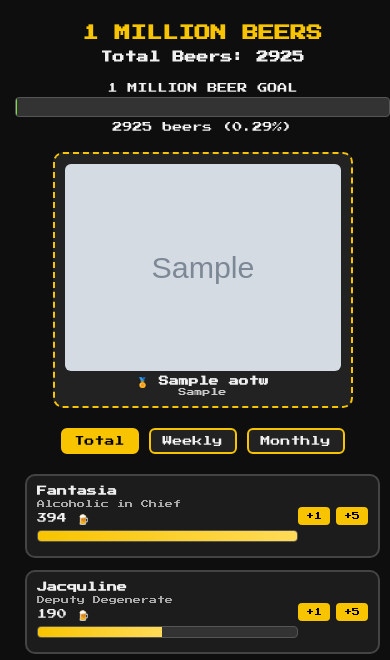
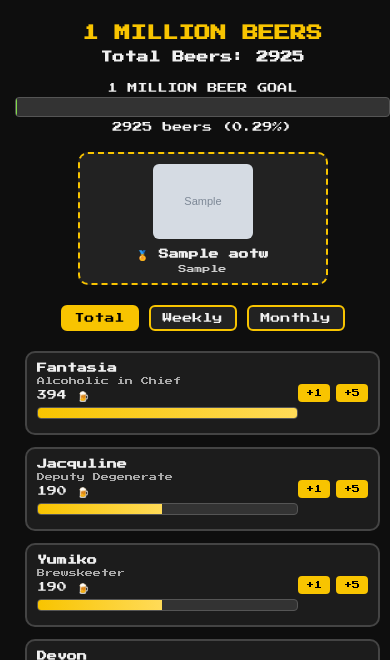
Before and after one commit to Donthekid/beer-tracker, a Flask app: page / in a window 390 px wide. Shown: the top 660 px of the page. Run offline with Flask 3, Linux system fonts and the light colour scheme; data comes from the database, SQL or seed files in the repository; tables that the repository leaves empty hold one stand-in row (values such as "Sample post"); grey boxes marked "Sample" are stand-in pictures.

Commit message:
Fix: rebuilt AOTW card for mobile layout

```diff
--- a/templates/index.html
+++ b/templates/index.html
@@ -21,10 +21,14 @@
 </div>
 
 {% if aotw %}
-<div style="margin: 20px auto; border: 2px dashed #f8c400; padding: 10px; max-width: 300px; background: #222; border-radius: 10px;">
-  <img src="{{ aotw.image }}" alt="AOTW" style="max-width: 100%; border-radius: 6px;">
-  <div style="font-size: 10px; margin-top: 5px;">🏅 <strong>{{ aotw.name }}</strong></div>
-  <div style="font-size: 8px; color: #ccc;">{{ aotw.caption }}</div>
+<div style="margin: 20px auto; border: 2px dashed #f8c400; padding: 10px; max-width: 250px; background: #222; border-radius: 10px;">
+  {% if aotw.image %}
+    <img src="{{ aotw.image }}" alt="AOTW" style="width: 100px; height: auto; border-radius: 6px; margin-bottom: 10px;">
+  {% endif %}
+  <div style="font-size: 10px; margin-bottom: 4px;">🏅 <strong>{{ aotw.name }}</strong></div>
+  {% if aotw.caption %}
+    <div style="font-size: 8px; color: #ccc;">{{ aotw.caption }}</div>
+  {% endif %}
 </div>
 {% endif %}
 
```
